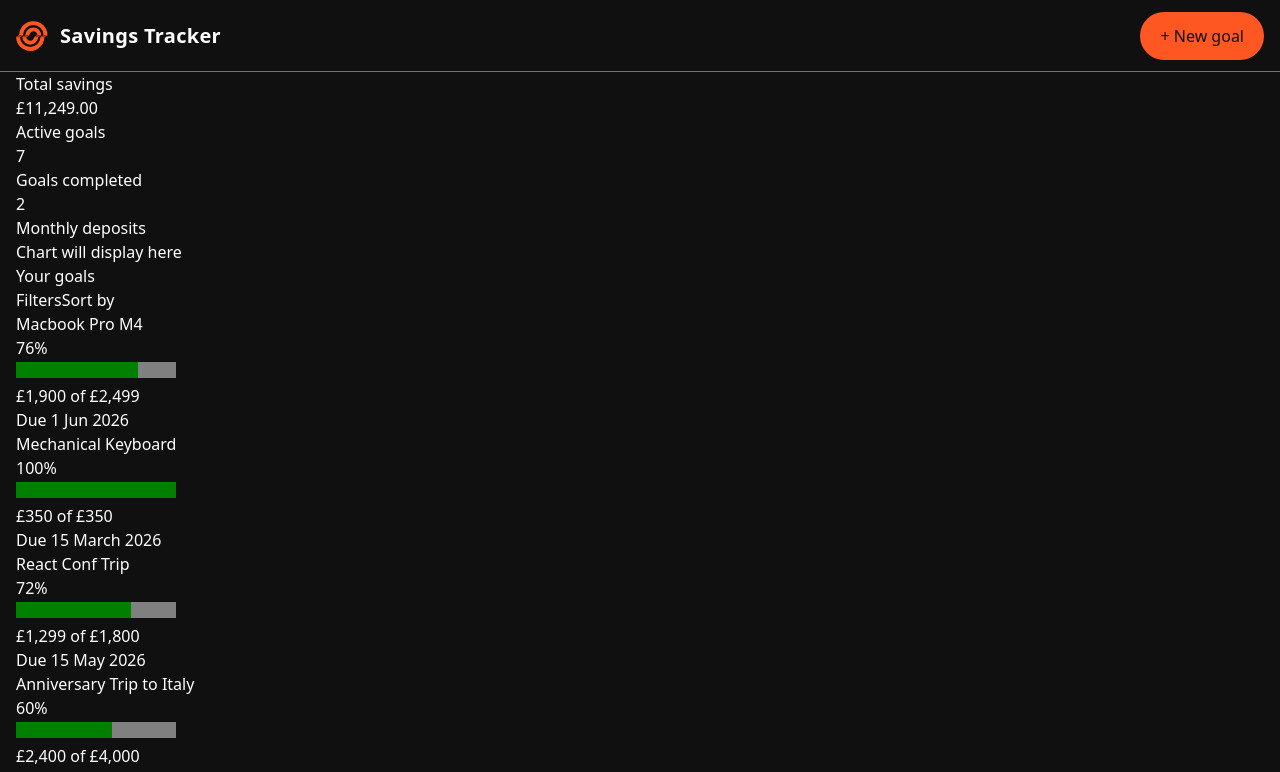
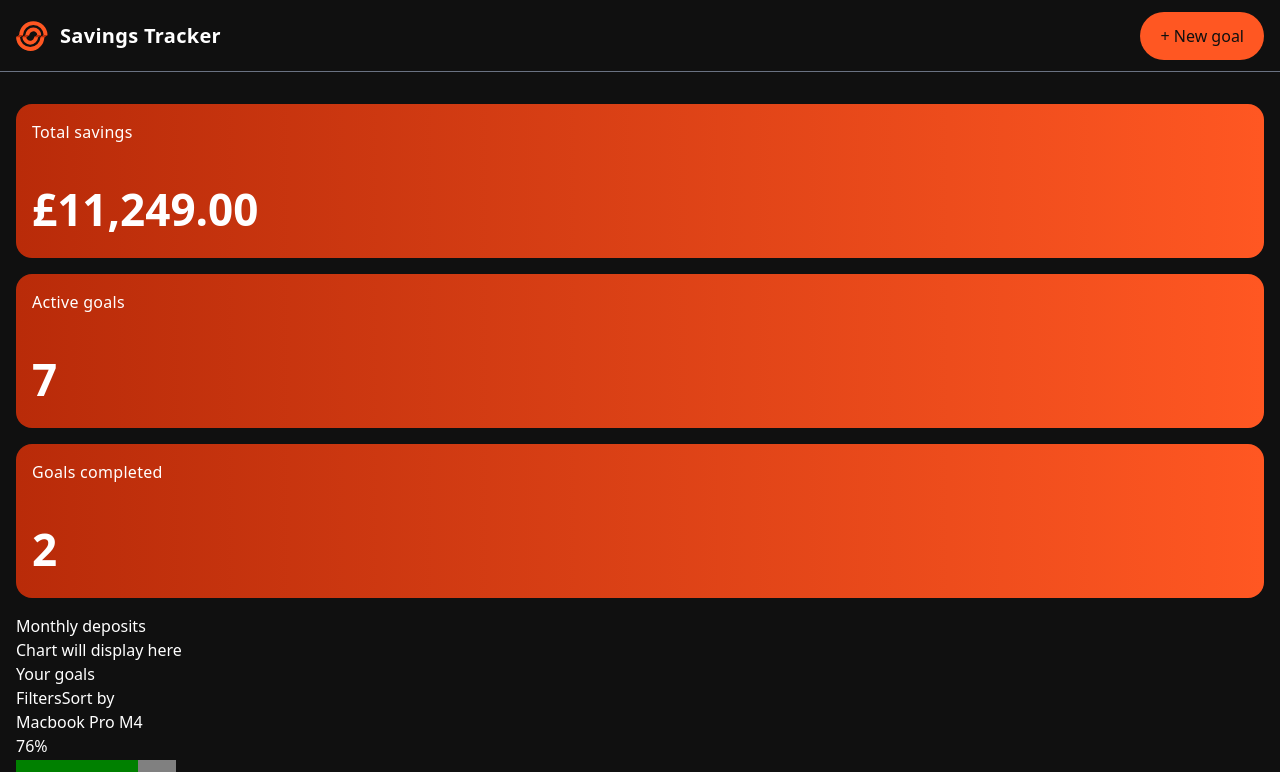
Before and after one commit to bradleyfowler/savings-tracker, a Next.js app: page / in a window 1280 px wide. Shown: the top 772 px of the page. Built offline with nearby package versions, Linux system fonts and the light colour scheme.

Commit message:
feat: add styles to metric card

```diff
--- a/app/page.tsx
+++ b/app/page.tsx
@@ -8,7 +8,7 @@ export default function Home() {
   return (
     <div>
       <Header />
-      <main className="px-4">
+      <main className="px-4 py-8">
         <section>
           <MetricCard title="Total savings" value="£11,249.00" />
           <MetricCard title="Active goals" value="7" />
--- a/components/MetricCard/MetricCard.tsx
+++ b/components/MetricCard/MetricCard.tsx
@@ -1,8 +1,10 @@
 const MetricCard = ({ title, value }: { title: string; value: string }) => {
   return (
-    <div>
-      <h1>{title}</h1>
-      <p>{value}</p>
+    <div className="rounded-2xl bg-linear-to-r from-[#b92b09] to-[#ff5722] mb-4">
+      <div className="p-4">
+        <h1 className="text-base tracking-[0.3px] mb-8">{title}</h1>
+        <p className="text-[44px] font-semibold">{value}</p>
+      </div>
     </div>
   );
 };
```
